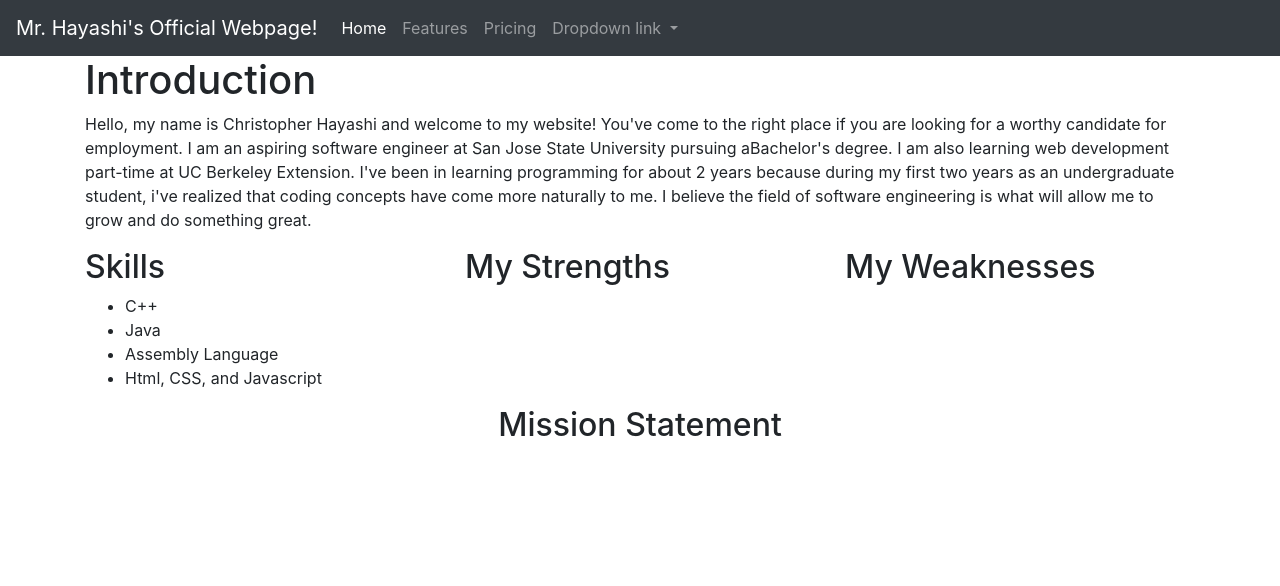
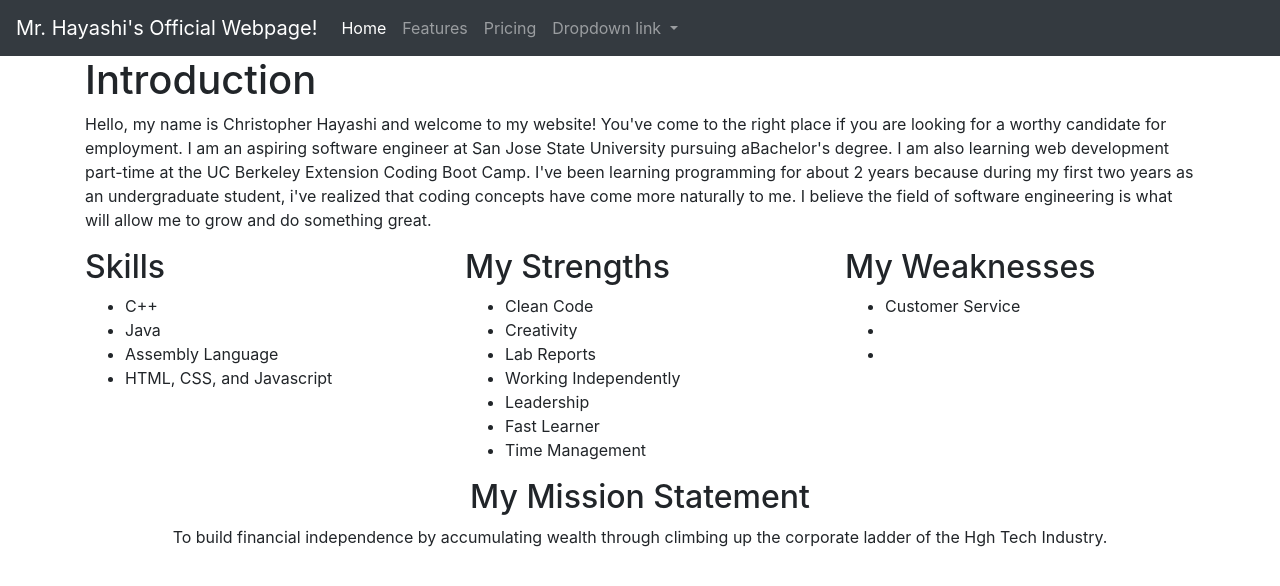
Before and after one commit to Chris-Hayashi/Bootstrap-Portfolio, a plain HTML site: page index.html in a window 1280 px wide. Drawn offline with nearby package versions, Linux system fonts and the light colour scheme.

Commit message:
added strengths, weaknesses and completed mission statement

```diff
--- a/index.html
+++ b/index.html
@@ -42,7 +42,7 @@
                       <p>
                           Hello, my name is Christopher Hayashi and welcome to my website! You've come to the right place if you are looking for a worthy candidate for
                           employment. I am an aspiring software engineer at San Jose State University pursuing aBachelor's degree. I am also learning web development
-                          part-time at UC Berkeley Extension. I've been in learning programming for about 2 years because during my first two years as an undergraduate
+                          part-time at the UC Berkeley Extension Coding Boot Camp. I've been learning programming for about 2 years because during my first two years as an undergraduate
                           student, i've realized that coding concepts have come more naturally to me. I believe the field of software engineering is what will allow me
                           to grow and do something great.
 
@@ -56,14 +56,28 @@
                         <li>C++</li>
                         <li>Java</li>
                         <li>Assembly Language</li>
-                        <li>Html, CSS, and Javascript</li>
+                        <li>HTML, CSS, and Javascript</li>
                     </ul>
                   </div>
                   <div class="col-lg-4">
                     <h2>My Strengths</h2>
+                    <ul>
+                      <li>Clean Code</li>
+                      <li>Creativity</li>
+                      <li>Lab Reports</li>
+                      <li>Working Independently</li>
+                      <li>Leadership</li>
+                      <li>Fast Learner</li>
+                      <li>Time Management</li>
+                    </ul>
                   </div>
                   <div class="col-lg-4">
                     <h2>My Weaknesses</h2>
+                    <ul>
+                      <li>Customer Service</li>
+                      <li></li>
+                      <li></li>
+                    </ul>
                   </div>
               </div>
               <div class="row">
@@ -71,7 +85,8 @@
               </div>
               <div class="row">
                   <div class="col-md-12" style="text-align: Center;">
-                      <h2>Mission Statement</h2>
+                      <h2>My Mission Statement</h2>
+                      <p>To build financial independence by accumulating wealth through climbing up the corporate ladder of the Hgh Tech Industry.</p>
                   </div>
               </div>
           </div>
```
